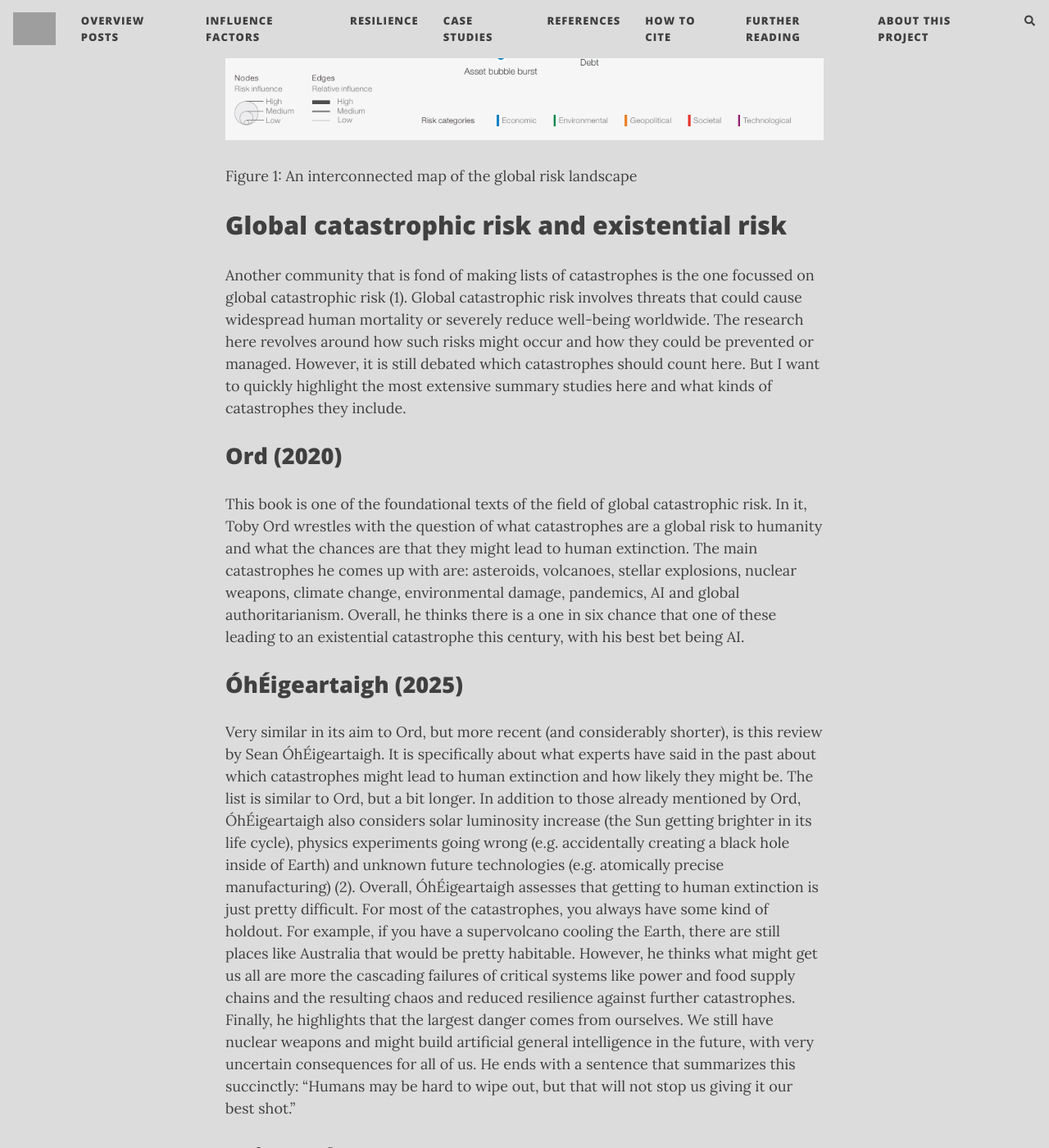
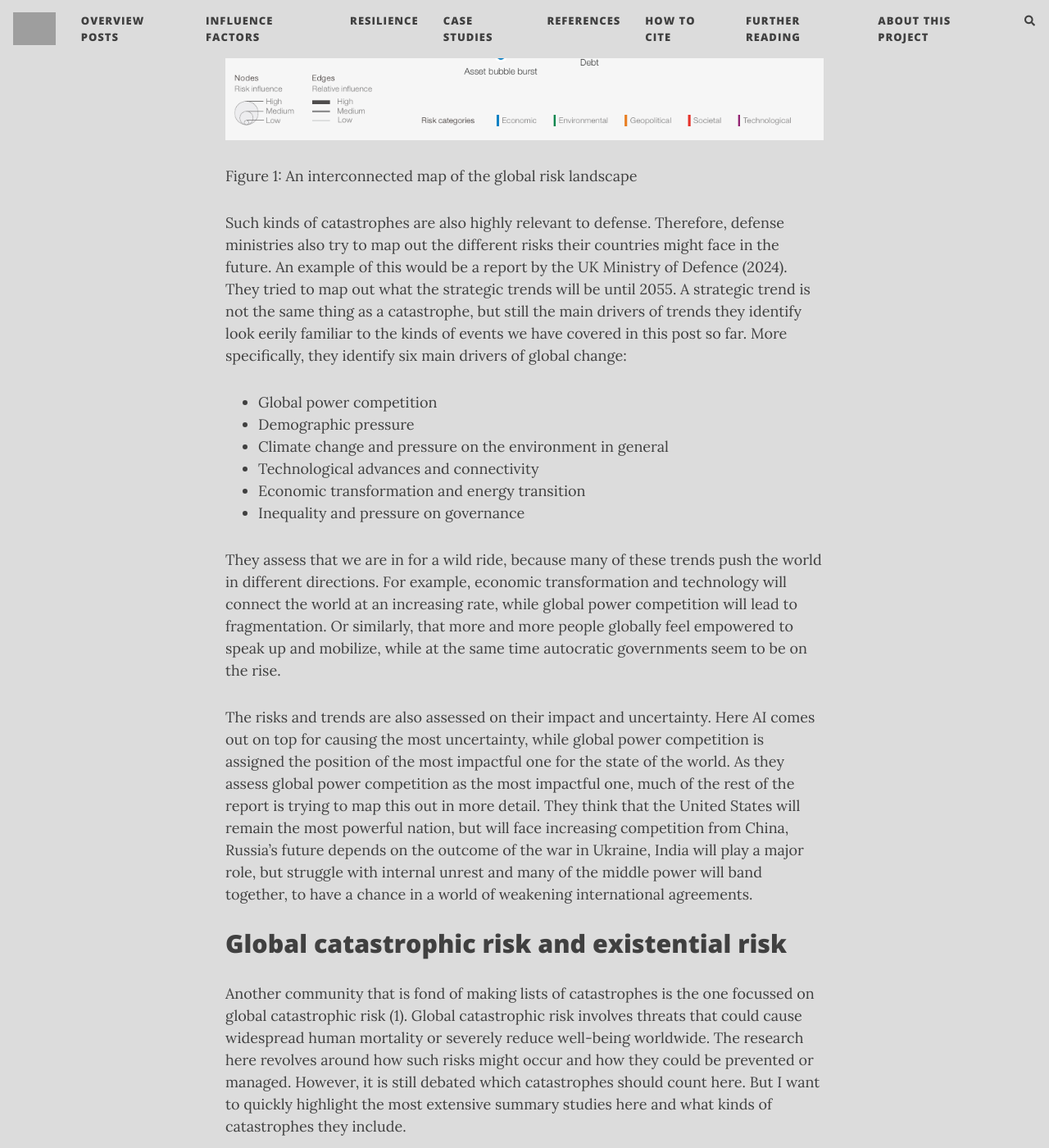
Before and after one commit to florianjehn/Societal_Collapse, a Jekyll site: the page built from _posts/2025-04-25-list_of_catastrophes.md, in a window 1280 px wide and 1400 px high, scrolled down 4437 px. Shown: the whole window at 82% size. Built offline with Jekyll 4.4.1, drawn with Linux system fonts in a browser that asks for light colours; nearby versions of some CDN libraries; comment, search, counter and statistics services are not loaded; some of the changed text lies outside the part shown; grey boxes are pictures that could not be loaded.

Commit message:
Update 2025-04-25-list_of_catastrophes.md

```diff
--- a/_posts/2025-04-25-list_of_catastrophes.md
+++ b/_posts/2025-04-25-list_of_catastrophes.md
@@ -56,6 +56,19 @@ Similar in scope and approach is the Global Risks Report by the World Economic F
 ![Global Risk Map](https://raw.githubusercontent.com/florianjehn/Societal_Collapse/main/assets/img/risk_map.png)
 
 Figure 1: An interconnected map of the global risk landscape
+
+Such kinds of catastrophes are also highly relevant to defense. Therefore, defense ministries also try to map out the different risks their countries might face in the future. An example of this would be a report by the UK Ministry of Defence (2024). They tried to map out what the strategic trends will be until 2055. A strategic trend is not the same thing as a catastrophe, but still the main drivers of trends they identify look eerily familiar to the kinds of events we have covered in this post so far. More specifically, they identify six main drivers of global change:
+
+* Global power competition
+* Demographic pressure
+* Climate change and pressure on the environment in general
+* Technological advances and connectivity
+* Economic transformation and energy transition
+* Inequality and pressure on governance
+
+They assess that we are in for a wild ride, because many of these trends push the world in different directions. For example, economic transformation and technology will connect the world at an increasing rate, while global power competition will lead to fragmentation. Or similarly, that more and more people globally feel empowered to speak up and mobilize, while at the same time autocratic governments seem to be on the rise.
+
+The risks and trends are also assessed on their impact and uncertainty. Here AI comes out on top for causing the most uncertainty, while global power competition is assigned the position of the most impactful one for the state of the world. As they assess global power competition as the most impactful one, much of the rest of the report is trying to map this out in more detail. They think that the United States will remain the most powerful nation, but will face increasing competition from China, Russia’s future depends on the outcome of the war in Ukraine, India will play a major role, but struggle with internal unrest and many of the middle power will band together, to have a chance in a world of weakening international agreements.
 
 # Global catastrophic risk and existential risk
 
@@ -117,6 +130,8 @@ Overall, it seems here that the inclusion of global and/or a bit more unusual ri
 
 *If you have studies that might shine a light on why some countries focus more on global risks than others, please let me know.*
 
+What has been encouraging here is that good national risk assessments can work as an inspiration for other actors. For example, in a recent report by Graham et al. (2025), a group of researchers used the methodology of the Swiss national risk assessment and transferred it to Australia and showing that even under traditional risk assessment (accounting for both likelihood and magnitude of the consequences), the annual expected impacts of some global catastrophes are far higher than many of the more frequent threats (like floods or fires) and thus Australia should invest more to prevent damages from global catastrophes.
+
 # Takeaway
 
 When looking at all these different risk complications, it seems to me that global risk experts are most concerned with nuclear threats, artificial intelligence, pandemics and climate change. Also, it becomes pretty clear that generally all risks are either directly caused by humanity or made worse by humanity. While it is obviously bad that we are our own nightmare, it also means that all of these risks are within our own agency. Things caused by humanity can probably also be solved by humanity. A good place to start seems to be to make sure that the risks we face are more consistently included in things like national risk assessments or global policy making, so that we can better explore what might be done about them. Also, inequality pops up in all kinds of assessments as being pretty bad. So, it seems like a good idea to also take care of that.
@@ -141,9 +156,11 @@ Jehn, F. U. (2025, June 18). What could go wrong?. Existential Crunch. [https://
 * Avin, S., Wintle, B. C., Weitzdörfer, J., Ó hÉigeartaigh, S. S., Sutherland, W. J., & Rees, M. J. (2018). Classifying global catastrophic risks. Futures, 102, 20–26. https://doi.org/10.1016/j.futures.2018.02.001
 * Boyd, M., & Wilson, N. (2020). Existential Risks to Humanity Should Concern International Policymakers and More Could Be Done in Considering Them at the International Governance Level. Risk Analysis, 40(11), 2303–2312. https://doi.org/10.1111/risa.13566
 * Dal Prá, G., Chan, C., Burkhanov, T., Arnscheidt, C. W., Cremades, R., Cremer, C. Z., Galaz, V., Gambhir, A., Heikkinen, K., Hinge, M., Hoyer, D., Jehn, F. U., Larcey, P., Kemp, L., Keys, P. W., Kiyaei, E., Lade, S. J., Manheim, D., McKay, D. A., … Sutherland, W. (2024). A Horizon Scan of Global Catastrophic Risks (SSRN Scholarly Paper No. 5005075). Social Science Research Network. https://doi.org/10.2139/ssrn.5005075
+* Graham, J., Boyd, M., Sadler, G., & Noetel, M. (2025). Mapping Australia’s Risk Landscape: A Comparative Analysis of Global Catastrophic Risks and Traditional Hazards (SSRN Scholarly Paper No. 5253625). Social Science Research Network. https://doi.org/10.2139/ssrn.5253625
 * ÓhÉigeartaigh, S. (2025). Extinction of the human species: What could cause it and how likely is it to occur? Cambridge Prisms: Extinction, 3, e4. https://doi.org/10.1017/ext.2025.4
 * Ord, T. (2020). The Precipice: Existential Risk and the Future of Humanity. Hachette Books, 480 pp.
 * Sepasspour, R. (2023). All-Hazards Policy for Global Catastrophic Risk (Technical Report Nos. 23–1; p. 37). Global Catastrophic Risk Institute. https://gcrinstitute.org/papers/068_all-hazards.pdf
 * Stauffer, M., Kirsch-Wood, J., Stevance, A.-S., Mani, L., Sundaram, L., Dryhurst, S., & Seifert, K. (2023). Hazards with Escalation Potential Governing the Drivers of Global and Existential Catastrophes. United Nations Office for Disaster Risk Reduction.
 * Tähtinen, L., Toivonen, S., & Rashidfarokhi, A. (2024). Landscape and domains of possible future threats from a societal point of view. Journal of Contingencies and Crisis Management, 32(1), e12529. https://doi.org/10.1111/1468-5973.12529
+* UK Ministry of Defence. (2024). Global Strategic Trends: Out to 2055.
 * World Economic Forum. (2025). The Global Risks Report 2025.
```
